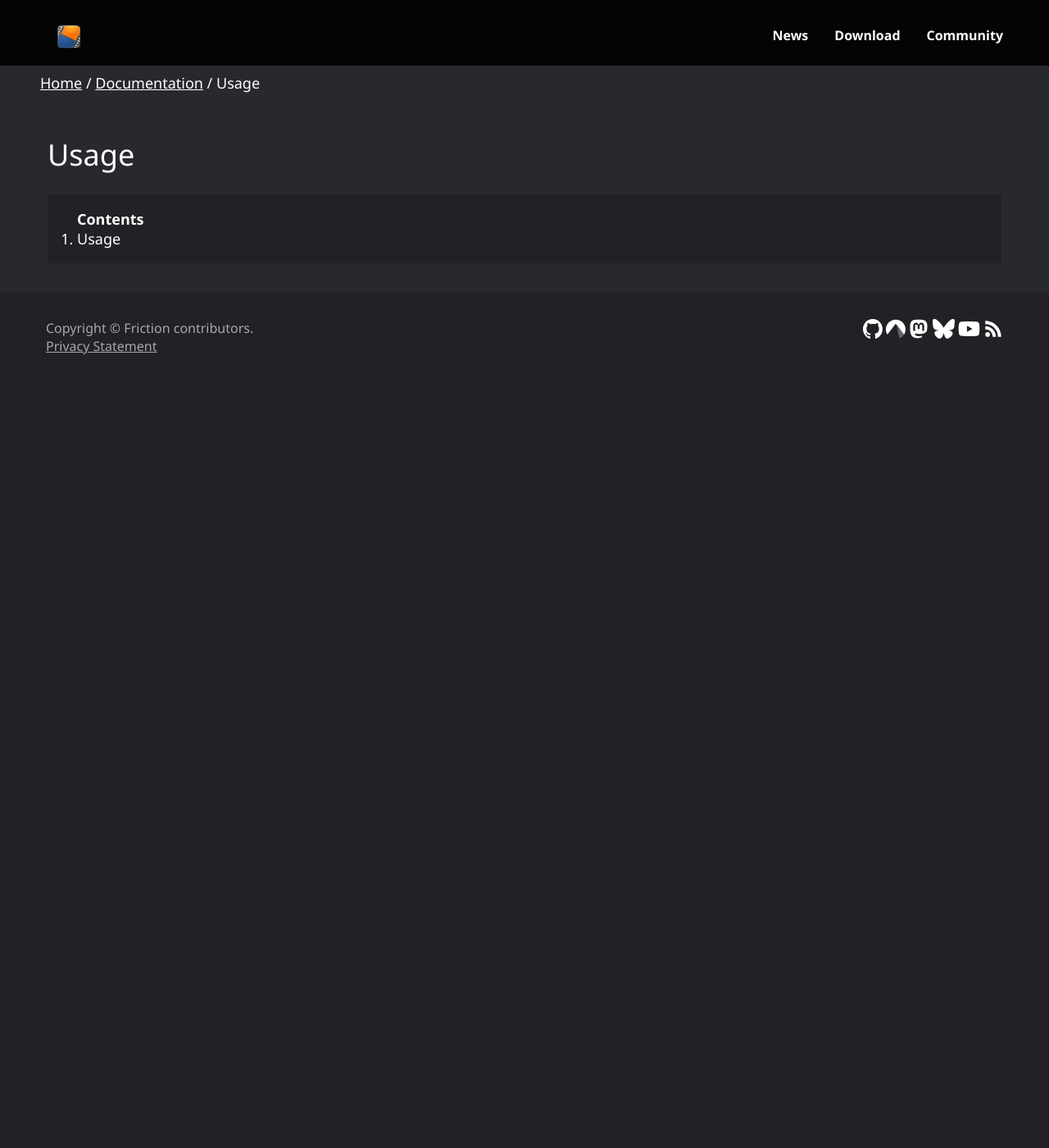
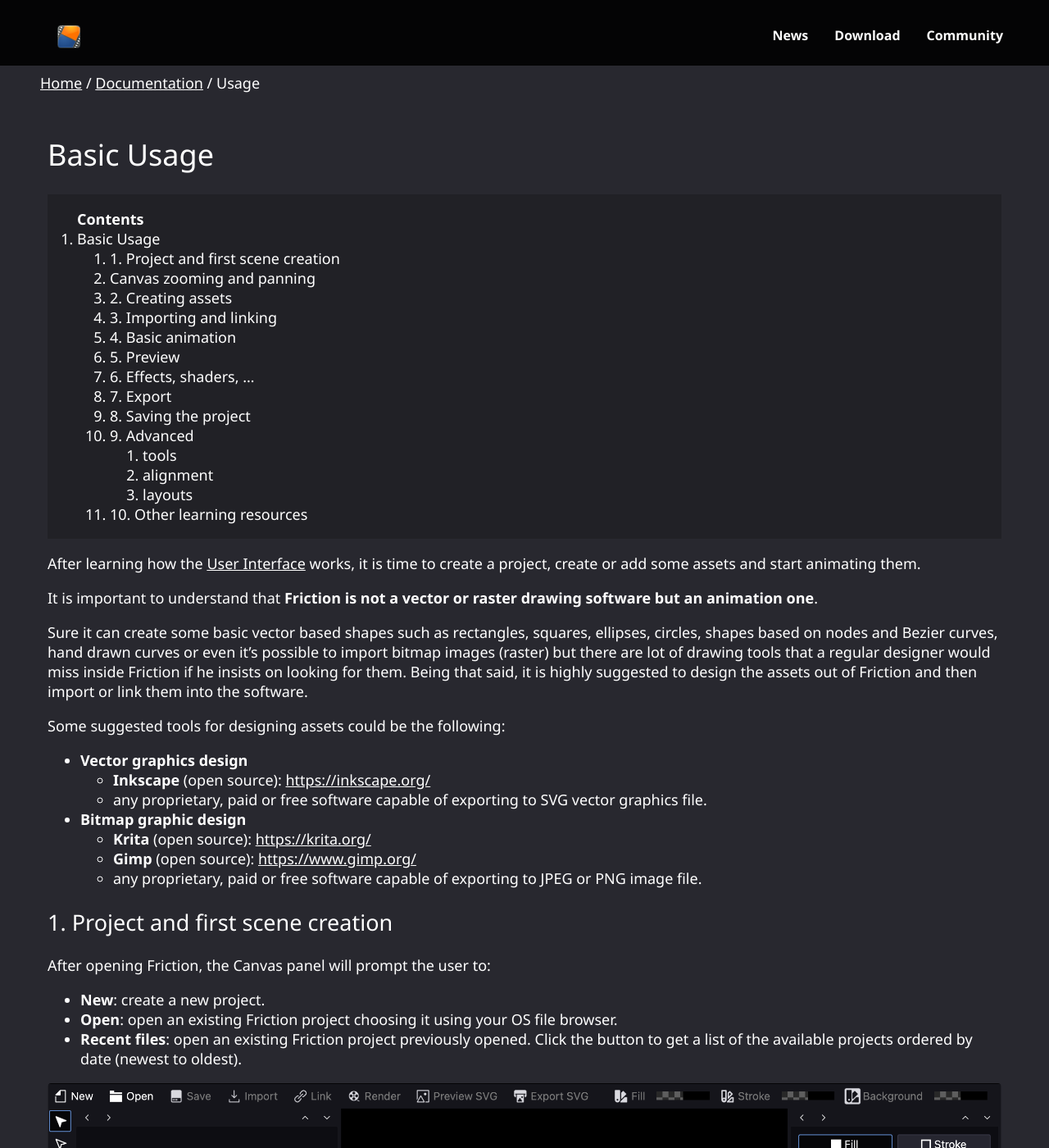
Before and after one commit to friction2d/friction2d.github.io, a Jekyll site: the page built from documentation/usage.md, in a window 1280 px wide and 1400 px high. Shown: the whole window at 82% size. Built offline with Jekyll 4.4.1, drawn with Linux system fonts in a browser that asks for light colours; some of the changed text lies outside the part shown.

Commit message:
first commit

```diff
--- a/documentation/usage.md
+++ b/documentation/usage.md
@@ -4,7 +4,107 @@ layout: default
 permalink: documentation/usage.html
 ---
 
-# Usage
+# Basic Usage
 
 * table of contents
 {:toc}
+
+After learning how the [User Interface](userinterface.html) works, it is time to create a project, create or add some assets and start animating them.
+
+It is important to understand that **Friction is not a vector or raster drawing software but an animation one**.
+
+Sure it can create some basic vector based shapes such as rectangles, squares, ellipses, circles, shapes based on nodes and Bezier curves, hand drawn curves or even it's possible to import bitmap images (raster) but there are lot of drawing tools that a regular designer would miss inside Friction if he insists on looking for them. Being that said, it is highly suggested to design the assets out of Friction and then import or link them into the software.
+
+Some suggested tools for designing assets could be the following:
+
+- **Vector graphics design**
+    - **Inkscape** (open source): [https://inkscape.org/](https://inkscape.org/)
+    - any proprietary, paid or free software capable of exporting to SVG vector graphics file.
+
+- **Bitmap graphic design**
+    - **Krita** (open source): [https://krita.org/](https://krita.org/)
+    - **Gimp** (open source): [https://www.gimp.org/](https://www.gimp.org/)
+    - any proprietary, paid or free software capable of exporting to JPEG or PNG image file.
+
+## 1. Project and first scene creation
+
+After opening Friction, the Canvas panel will prompt the user to:
+- **New**: create a new project.
+- **Open**: open an existing Friction project choosing it using your OS file browser.
+- **Recent files**: open an existing Friction project previously opened. Click the button to get a list of the available projects ordered by date (newest to oldest).
+
+![Startup window](/assets/documentation/usage/usage_startup.png)
+
+Assuming it is the first time the user opens Friction, click on `New` to create a new project. A window will popup showing the Scene Properties:
+
+![Scene Properties window](/assets/documentation/usage/usage_scene_properties.png)
+
+An unique Friction project is capable to have any number of scenes but the first time a project is created it prompts the user to create the first one.
+
+It is possible to set the parameters that define a scene (them all could be modified later):
+- dimensions of the canvas: **Width** and **Height** expressed in pixels
+- **Duration** of the scene: setting the first frame (usually 0) and the last one expressed in `frames` or `seconds`. Take into account that Friction internally works if `frames` so if the user selects `seconds` it will use the following parameter, FPS, to make the conversion into `frames`.
+- **FPS** (Frames Per Second): number of frames per second.
+- **Background**: a RGB color that defines the background scene color. Note that it allows setting a "transparent" color by setting the `Alpha color`to 0.
+
+Pressing the `...` buttons will list some default and commonly used values or custom ones used in previous projects.
+
+When happy with the settings, the user can press on `OK` to create the very first scene.
+
+![Blank scene](/assets/documentation/usage/usage_scene_blank.png)
+
+At this point other panels and all tools are enabled to let the user start creating or adding (importing or linking) assets to the scene canvas.
+
+## Canvas zooming and panning
+
+As in other 2D graphical software the canvas can be navigated with two types of movements:
+
+- **Pan**: click and drag with the middle mouse button or use two fingers on your trackpad.
+
+- **Zoom**: use the mouse wheel or using two fingers on your trackpad "pinch in" to zoom in or "pinch out" to zoom out.
+
+In **`View > Zoom`** there are additional ways of navigating the canvas such as `Fit to canvas` or `Reset Zoom` and them all can also be triggered using [Keyboard Shortcuts](shortcuts.html).
+
+## 2. Creating assets
+
+Creating
+
+modifying colors/parameters
+
+## 3. Importing and linking
+
+import
+link
+
+## 4. Basic animation
+
+keyframes
+
+graph view
+
+## 5. Preview
+
+Inside Friction
+
+cache...
+
+## 6. Effects, shaders, ...
+
+## 7. Export
+SVG
+or rendering
+More in depth: [Export chapter](export.html)
+
+## 8. Saving the project
+
+## 9. Advanced
+
+### tools
+### alignment
+### layouts
+
+## 10. Other learning resources
+
+- tutorials
+- video tutorials
+- other
```
Also changed, not shown: assets/documentation/usage/usage_scene_blank.png (added), assets/documentation/usage/usage_scene_properties.png (added), assets/documentation/usage/usage_startup.png (added).
